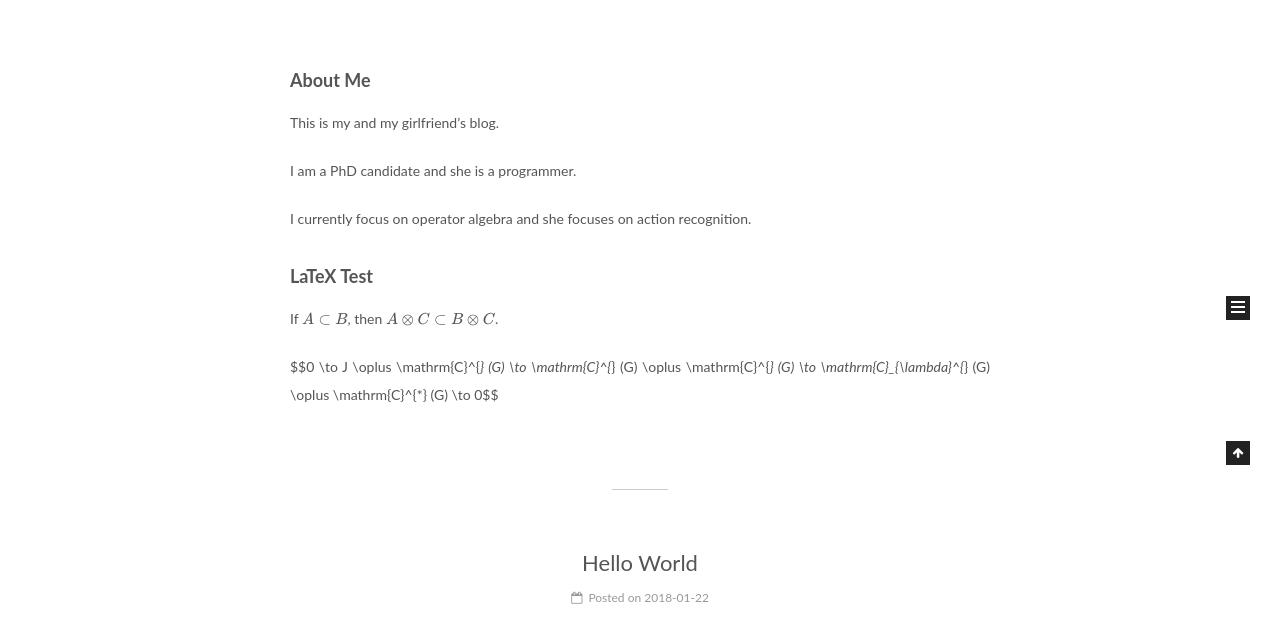
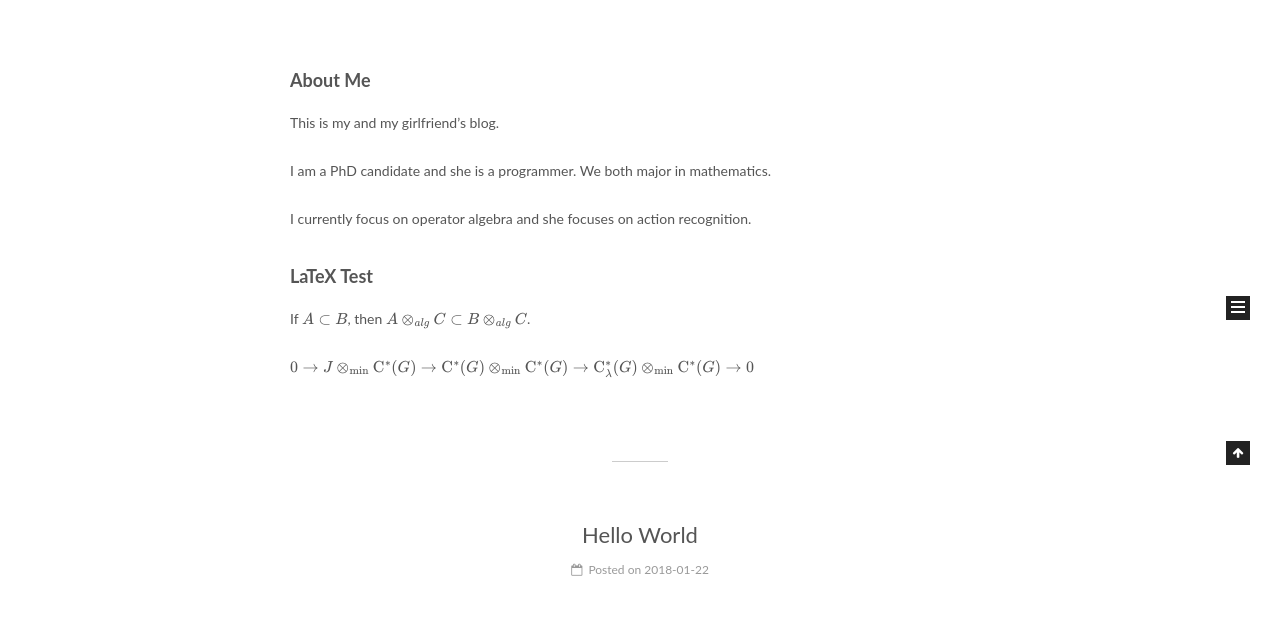
Before and after one commit to yjq24/yjq24.github.io, a plain HTML site: page index.html in a window 1280 px wide. Shown: the part 435-1074 px from the top of the page. Drawn offline with nearby package versions, Linux system fonts and the light colour scheme; some packages are replaced by stand-ins of ours.

Commit message:
Site updated: 2018-01-23 04:00:14

```diff
--- a/css/main.css
+++ b/css/main.css
@@ -1822,7 +1822,7 @@ pre .javascript .function {
   width: 4px;
   height: 4px;
   border-radius: 50%;
-  background: #fc745b;
+  background: #ff46db;
 }
 .links-of-blogroll {
   font-size: 13px;
--- a/index.html
+++ b/index.html
@@ -304,10 +304,10 @@
 
 
             <h3 id="About-Me"><a href="#About-Me" class="headerlink" title="About Me"></a>About Me</h3><p>This is my and my girlfriend’s blog.</p>
-<p>I am a PhD candidate and she is a programmer.</p>
+<p>I am a PhD candidate and she is a programmer. We both major in mathematics.</p>
 <p>I currently focus on operator algebra and she focuses on action recognition.</p>
-<h3 id="LaTeX-Test"><a href="#LaTeX-Test" class="headerlink" title="LaTeX Test"></a>LaTeX Test</h3><p>If $A \subset B$, then $A \otimes C \subset B \otimes C$.</p>
-<p>$$0 \to J \oplus \mathrm{C}^{<em>} (G) \to \mathrm{C}^{</em>} (G) \oplus \mathrm{C}^{<em>} (G) \to \mathrm{C}_{\lambda}^{</em>} (G) \oplus \mathrm{C}^{*} (G) \to 0$$</p>
+<h3 id="LaTeX-Test"><a href="#LaTeX-Test" class="headerlink" title="LaTeX Test"></a>LaTeX Test</h3><p>If $A \subset B$, then <span>$A \otimes_{alg} C \subset B \otimes_{alg} C$</span><!-- Has MathJax -->.</p>
+<span>$0 \to J \otimes_{\min} \mathrm{C}^{*} (G) \to \mathrm{C}^{*} (G) \otimes_{\min} \mathrm{C}^{*} (G) \to \mathrm{C}_{\lambda}^{*} (G) \otimes_{\min} \mathrm{C}^{*} (G) \to 0$</span><!-- Has MathJax -->
 
 
 
```
Also changed, not shown: 2018/01/23/My-First-Post/index.html (+7 -7 lines).
